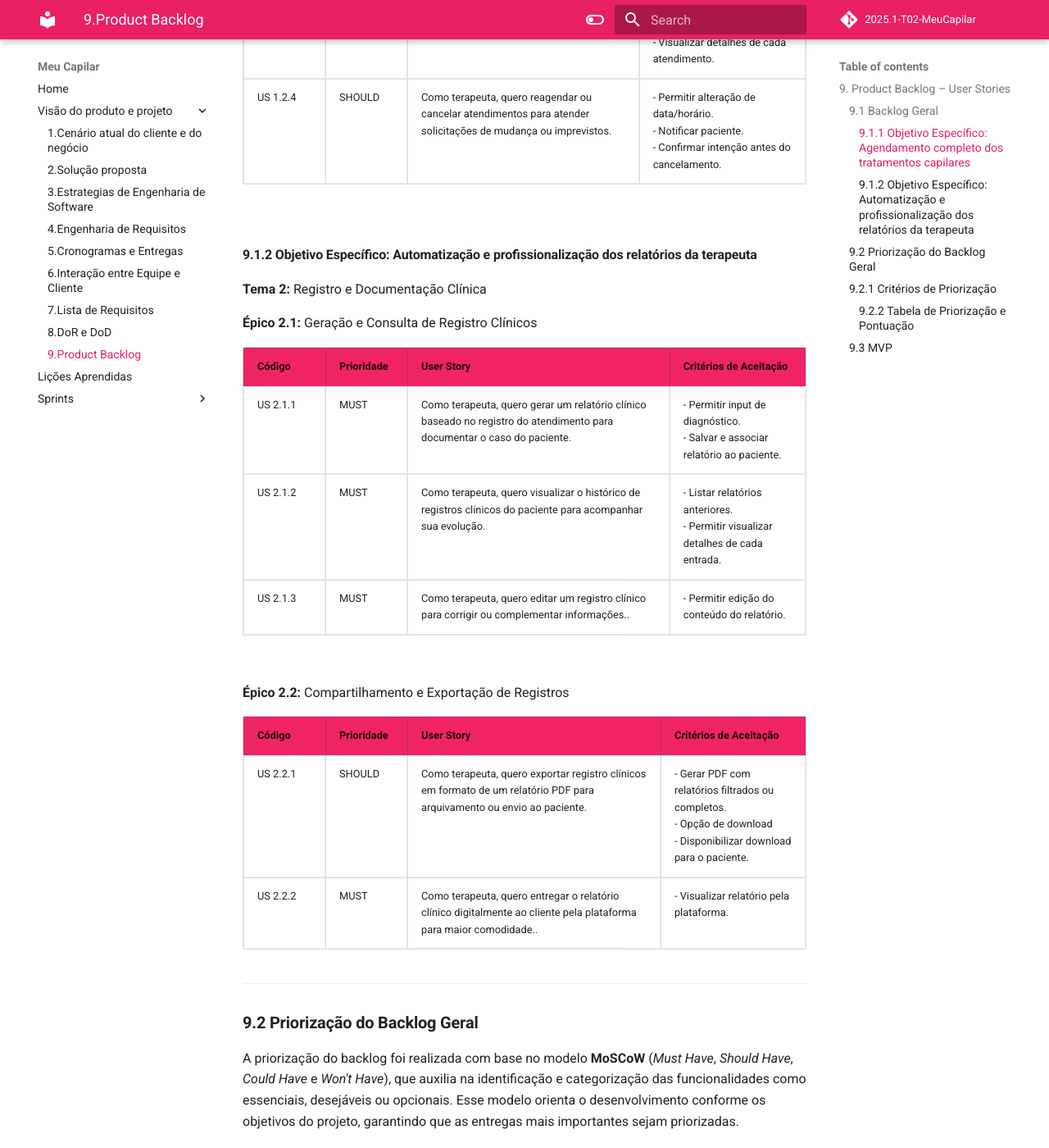
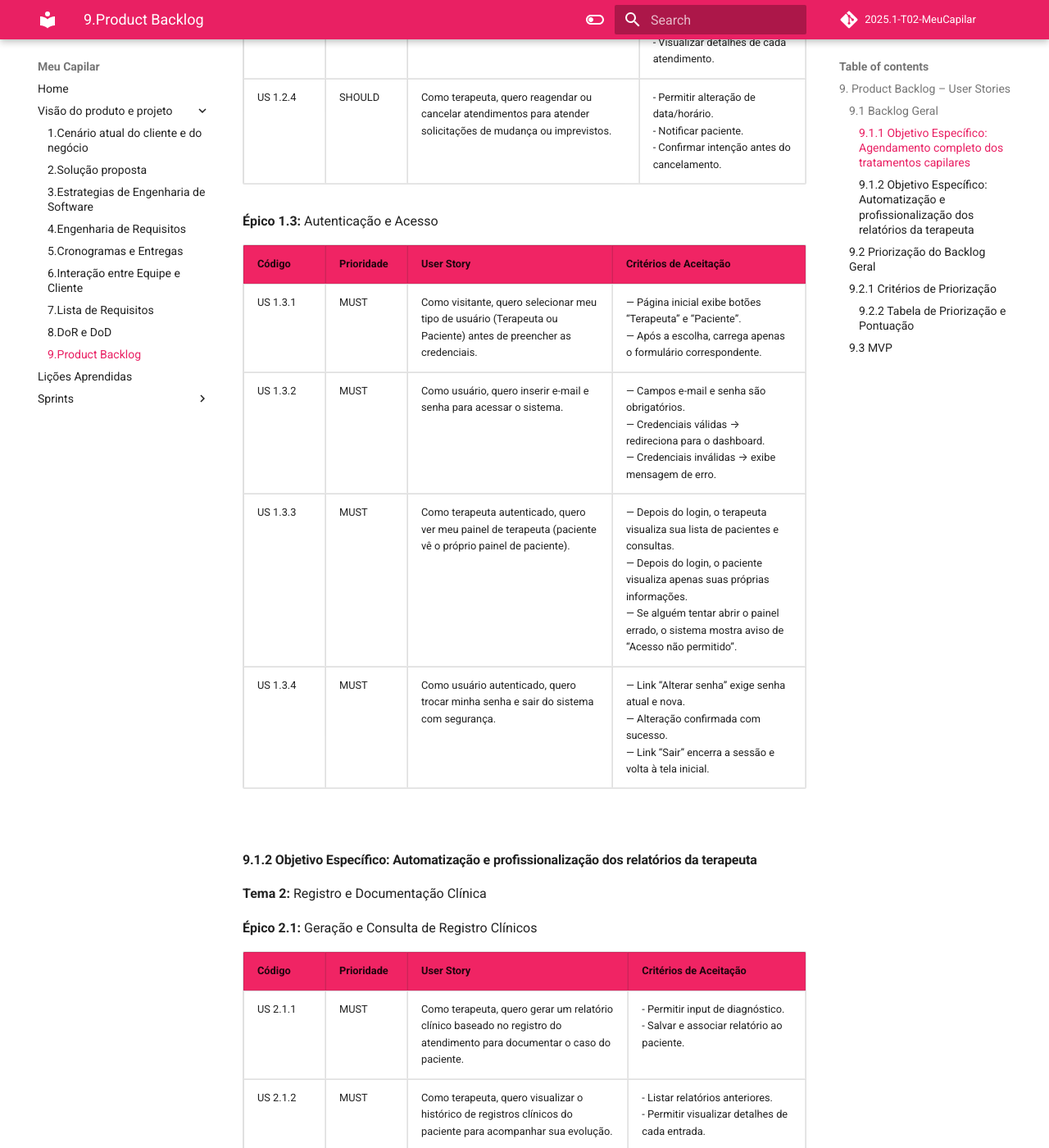
Before and after one commit to mdsreq-fga-unb/2025.1-T02-MeuCapilar, an MkDocs documentation site: the page built from docs/unidade2/sessao9.md, in a window 1280 px wide and 1400 px high, scrolled down 1643 px. Shown: the whole window at 82% size. Built offline with MkDocs 1.6.1 and Material for MkDocs 9.7.7, drawn with Linux system fonts in a browser that asks for light colours; comment, search, counter and statistics services are not loaded; some of the changed text lies outside the part shown.

Commit message:
att/rf-us

```diff
--- a/docs/unidade2/sessao9.md
+++ b/docs/unidade2/sessao9.md
@@ -94,6 +94,71 @@ Essa estrutura organiza e facilita a gestão do backlog, garantindo clareza no d
   </tbody>
 </table>
 
+<strong>Épico 1.3:</strong> Autenticação e Acesso
+
+<table border="1">
+  <thead style="background-color: #F02464;">
+    <tr>
+      <th><strong>Código</strong></th>
+      <th><strong>Prioridade</strong></th>
+      <th><strong>User Story</strong></th>
+      <th><strong>Critérios de Aceitação</strong></th>
+    </tr>
+  </thead>
+
+  <tbody>
+    <tr>
+      <td>US 1.3.1</td>
+      <td>MUST</td>
+      <td>Como visitante, quero selecionar meu tipo de usuário (Terapeuta ou Paciente) antes de preencher as credenciais.</td>
+      <td>
+        — Página inicial exibe botões “Terapeuta” e “Paciente”.<br>
+        — Após a escolha, carrega apenas o formulário correspondente.
+      </td>
+    </tr>
+    <tr>
+      <td>US 1.3.2</td>
+      <td>MUST</td>
+      <td>Como usuário, quero inserir e-mail e senha para acessar o sistema.</td>
+      <td>
+        — Campos e-mail e senha são obrigatórios.<br>
+        — Credenciais válidas → redireciona para o dashboard.<br>
+        — Credenciais inválidas → exibe mensagem de erro.
+      </td>
+    </tr>
+    <tr>
+      <td>US 1.3.3</td>
+      <td>MUST</td>
+      <td>Como terapeuta autenticado, quero ver meu painel de terapeuta (paciente vê o próprio painel de paciente).</td>
+      <td>
+        — Depois do login, o terapeuta visualiza sua lista de pacientes e consultas.<br>
+        — Depois do login, o paciente visualiza apenas suas próprias informações.<br>
+        — Se alguém tentar abrir o painel errado, o sistema mostra aviso de “Acesso não permitido”.
+      </td>
+    </tr>
+    <!-- <tr>
+      <td>US 1.3.4</td>
+      <td>MUST</td>
+      <td>Como terapeuta, quero cadastrar um paciente gerando uma senha provisória.</td>
+      <td>
+        — Formulário “Novo Paciente” com nome, e-mail, data de nascimento.<br>
+        — Salvar gera senha provisória e exibe/envia ao terapeuta.<br>
+        — Paciente aparece na lista do terapeuta.
+      </td>
+    </tr> -->
+    <tr>
+      <td>US 1.3.4</td>
+      <td>MUST</td>
+      <td>Como usuário autenticado, quero trocar minha senha e sair do sistema com segurança.</td>
+      <td>
+        — Link “Alterar senha” exige senha atual e nova.<br>
+        — Alteração confirmada com sucesso.<br>
+        — Link “Sair” encerra a sessão e volta à tela inicial.
+      </td>
+    </tr>
+  </tbody>
+</table>
+
 <br>
 
 #### <strong>9.1.2 Objetivo Específico: Automatização e profissionalização dos relatórios da terapeuta</strong>
@@ -130,6 +195,27 @@ Essa estrutura organiza e facilita a gestão do backlog, garantindo clareza no d
       <td>Como terapeuta, quero editar um registro clínico para corrigir ou complementar informações..</td>
       <td>- Permitir edição do conteúdo do relatório.</td>
     </tr>
+    <tr>
+    <td>US 2.1.4</td>
+    <td>MUST</td>
+    <td>Como paciente, quero verificar meus próximos atendimentos para não perder nenhuma consulta.</td>
+    <td>
+      — Após login, o paciente vê uma lista com data, horário e nome do terapeuta.<br>
+      — Lista ordenada do mais próximo ao mais distante.<br>
+      — Se não houver agendamento, mostrar mensagem “Nenhum atendimento agendado”.
+    </td>
+  </tr>
+
+  <tr>
+    <td>US 2.1.5</td>
+    <td>MUST</td>
+    <td>Como paciente, quero ver o relatório da minha consulta para revisar meu diagnóstico.</td>
+    <td>
+      — Cada atendimento concluído exibe um link “Ver relatório”.<br>
+      — Relatório mostra data, diagnóstico e observações do terapeuta.<br>
+      — Paciente acessa somente seus próprios relatórios.
+    </td>
+  </tr>
   </tbody>
 </table>
 <br>
```
Also changed, not shown: other parts of docs/unidade2/sessao9.md (+1 -1 lines), docs/unidade2/sessao7.md (+42 -0 lines).
